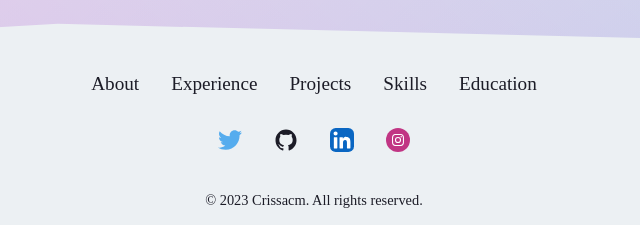
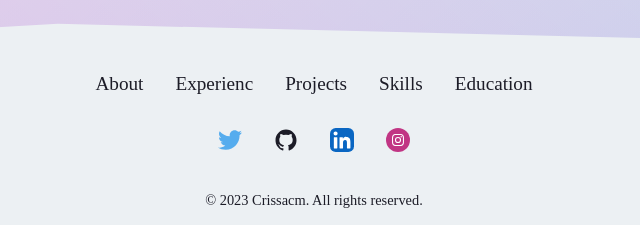
Before and after one commit to CrissACM/astro-portf, an Astro site: page / in a window 1280 px wide. Shown: the part 5633-5858 px from the top of the page, 326-966 px from the left. Built offline with nearby package versions, Linux system fonts and the light colour scheme; Astro itself is replaced by a stand-in of ours.

Commit message:
[fix] fixers little

```diff
--- a/src/components/Footer.astro
+++ b/src/components/Footer.astro
@@ -21,7 +21,7 @@ import Twitter from "./icons/Twitter.astro";
         href="#experience"
         class="text-[1.2rem] text-dark no-underline transition-[color] duration-[0.2s] ease-[ease-in-out] hover:text-primary md:text-base dark:text-light dark:hover:text-primaryDark"
       >
-        Experience
+        Experienc
       </a>
       <a
         href="#projects"
```
